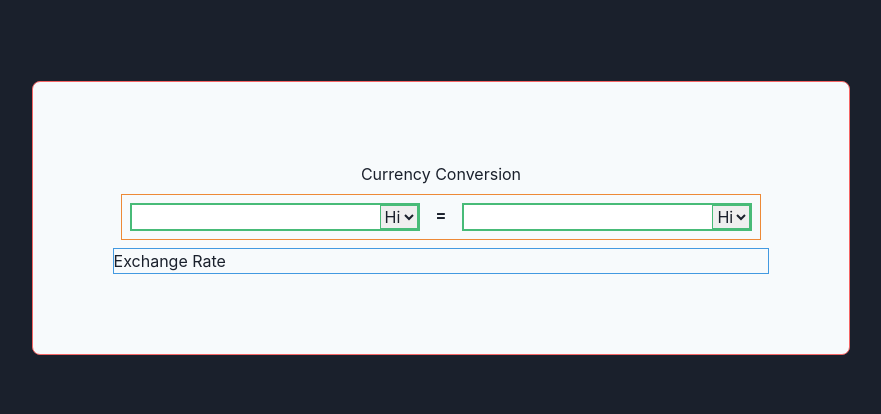
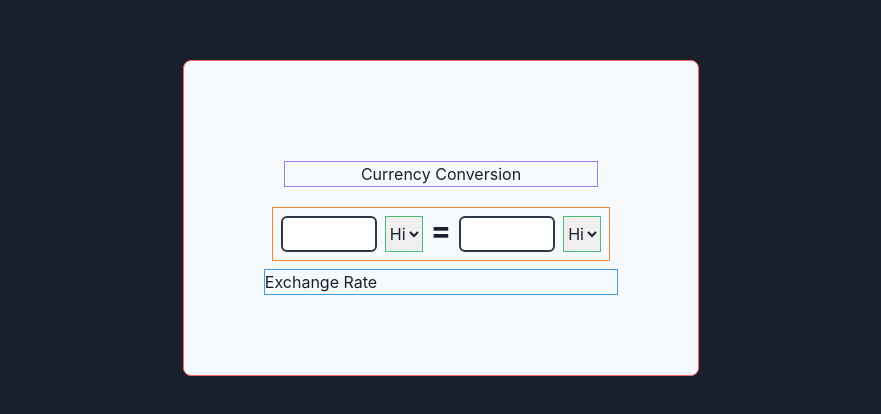
Before and after one commit to k-azadzoi/currency-calculator, a React (Create React App) app: page / in a window 1280 px wide. Shown: the part 182-596 px from the top of the page, without its empty margins (199-1080 px from the left). Built offline with nearby package versions, Linux system fonts and the light colour scheme; no server answers.

Commit message:
Set up fetch to get the exchange rate data

```diff
--- a/src/App.js
+++ b/src/App.js
@@ -1,17 +1,39 @@
-import React from 'react'
+import React, { useState, useEffect } from 'react'
 import './App.css'
 import './styles/app.css'
 import CurrencyRow from './components/CurrencyRow'
 
+const API_URL = 'https://api.exchangeratesapi.io/latest'
+
 const App = () => {
+
+  useEffect(() => {
+    fetch(API_URL)
+      .then((response) =>{
+        if(response.ok){
+          return response
+        } else {
+          let errorMessage = `${response.status} ${response.statusText}`,
+            error = new Error(errorMessage)
+            throw (error)
+        }
+      })
+      .then(response => response.json())
+      .then((data) => {
+        console.log(data)
+      })
+  },[])
+
   return (
     <>
       <div className='flex flex-col justify-center items-center text-center min-h-screen text-gray-900'>
         <div className='border border-red-500 p-20 bg-gray-100 rounded-lg'>
-          <h1 className=''>Currency Conversion </h1>
+          <div  className='m-5 border border-purple-500'>
+            <h1>Currency Conversion </h1>
+          </div>
             <div className='flex flex-wrap flex-row m-2 border border-orange-500'>
               <CurrencyRow />
-              <div className='m-2 font-bold'>=</div>
+              <div className='font-bold text-3xl'>=</div>
               <CurrencyRow />
             </div>
             <h2 className='text-gray-900 text-left border border-blue-500'>Exchange Rate</h2>
--- a/src/components/CurrencyRow.js
+++ b/src/components/CurrencyRow.js
@@ -4,9 +4,9 @@ export default function CurrencyRow() {
     return (
         <>
         <div>
-            <div className='border-2 border-green-500 m-2'>
-                <input type='number' />
-                <select className='border border-green-500'>
+            <div className='flex flex-wrap m-2 rounded-md'>
+                <input className='border-2 border-gray-800 rounded-md p-1 w-24' type='number' />
+                <select className='border border-green-500 ml-2'>
                     <option value='Hi'> Hi </option>
                 </select>
             </div>
--- a/src/index.css
+++ b/src/index.css
@@ -9,6 +9,6 @@ body {
 }
 
 code {
-  font-family: source-code-pro, Menlo, Monaco, Consolas, 'Oswald', 'Courier New',
+  font-family: source-code-pro, Menlo, Monaco, Consolas, 'Courier New',
     monospace;
 }
```
